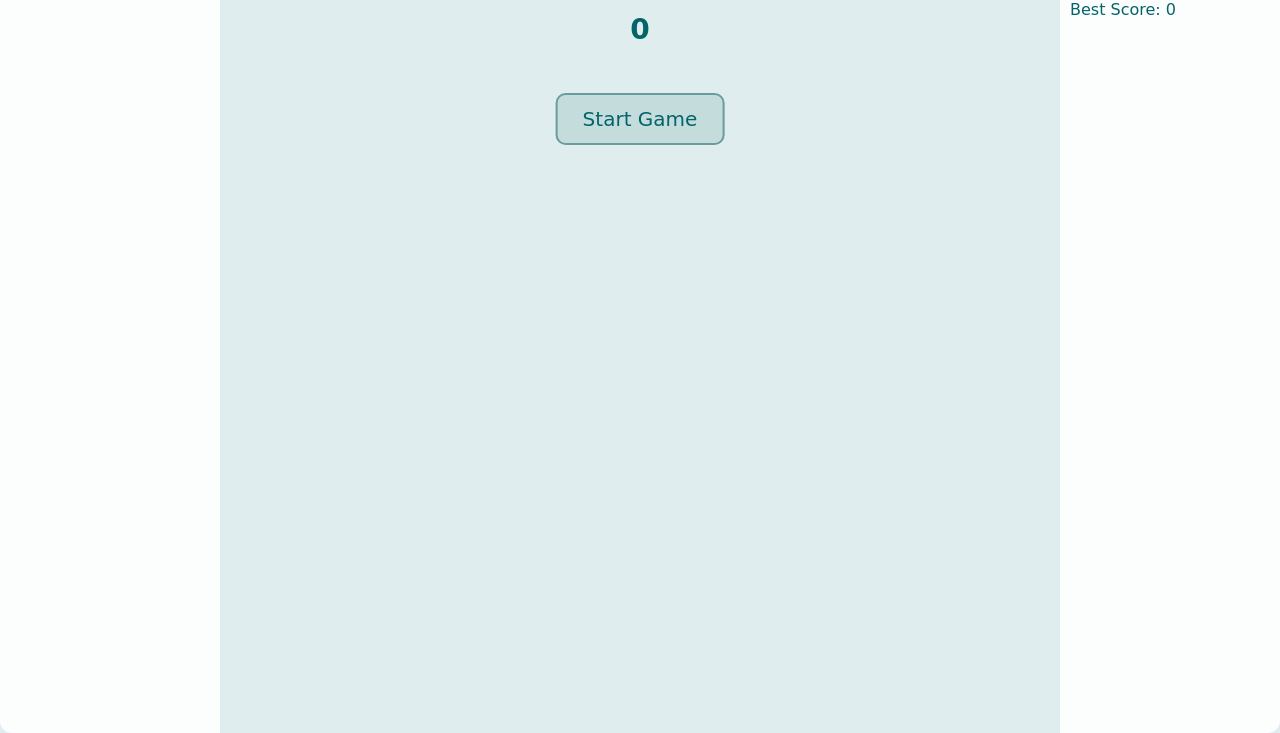
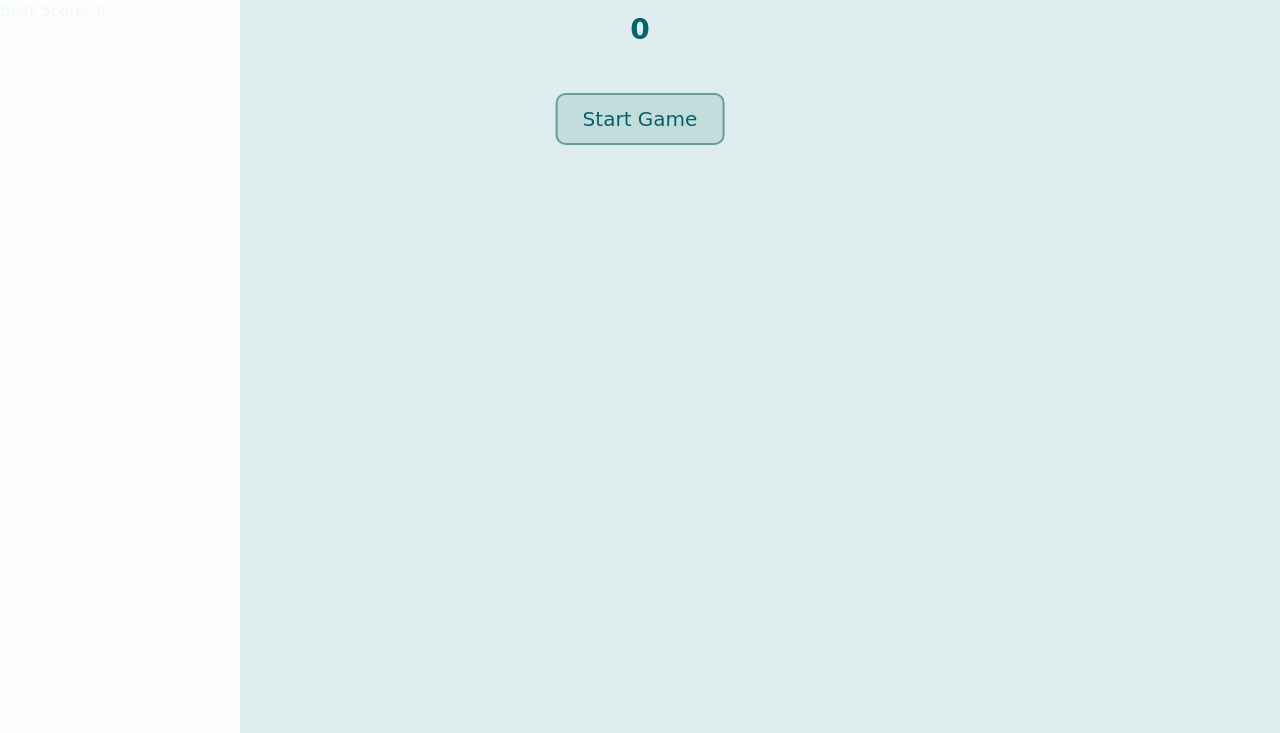
Before and after one commit to neo-script/shapegametest1, a plain HTML site: page index.html in a window 1280 px wide. Shown: the part 87-820 px from the top of the page. Drawn offline with Linux system fonts and the light colour scheme; a web font is replaced by a local one.

Commit message:
Update style.css

```diff
--- a/style.css
+++ b/style.css
@@ -35,7 +35,7 @@ canvas {
   z-index: 1;
 }
 
-#startBtn, #pauseBtn, #restartBtn {
+#startBtn, #pauseBtn, #retryBtn {
   position: absolute;
   z-index: 1;
   padding: 12px 25px;
@@ -52,31 +52,22 @@ canvas {
 
 #startBtn { top: 180px; }
 #pauseBtn { top: 220px; display:none; }
-#restartBtn { top: 260px; display:none; }
+#retryBtn { top: 260px; display:none; }
 
 #leftPanel {
   position: absolute;
   left: 0;
   top: 0;
-  width: 200px;
+  width: 220px;
   height: 100%;
-  background: rgba(255,255,255,0.9);
+  background: rgba(255,255,255,0.95);
   padding: 10px;
-  border-radius: 12px 0 0 12px;
   overflow-y: auto;
   z-index: 10;
 }
 
-#rightPanel {
-  position: absolute;
-  right: 0;
-  top: 0;
-  width: 200px;
-  height: 100%;
-  background: rgba(255,255,255,0.9);
-  padding: 10px;
-  border-radius: 0 12px 12px 0;
-  z-index: 10;
+#usernameBlock {
+  margin-bottom: 20px;
 }
 
 #usernameInput {
@@ -84,7 +75,7 @@ canvas {
   font-family: 'Schoolbell', cursive;
   font-size: 16px;
   padding: 5px;
-  margin-top: 10px;
+  margin-top: 5px;
   box-sizing: border-box;
 }
 
@@ -96,6 +87,6 @@ canvas {
 }
 
 #bestScoreDisplay {
-  margin-top: 15px;
+  margin-top: 10px;
   font-size: 16px;
 }
```
